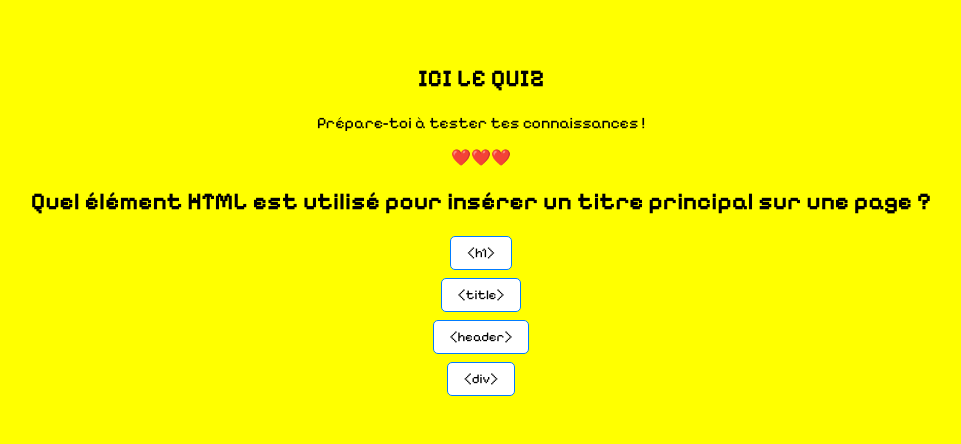
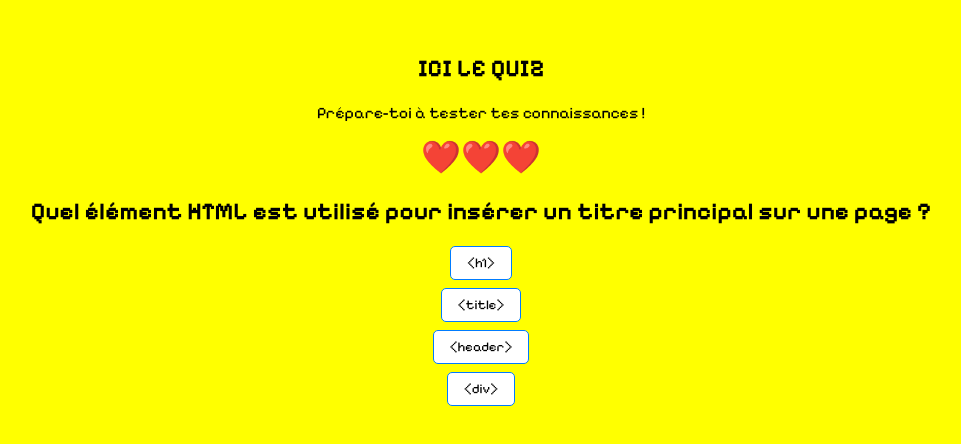
Before and after one commit to ChrisG-WCS/ProtoJam, a React (Vite) app: page /quiz/1 in a window 1280 px wide. Shown: the part 172-616 px from the top of the page, without its empty margins (159-1120 px from the left). Built offline with nearby package versions, Linux system fonts and the light colour scheme.

Commit message:
useContext

```diff
--- a/src/components/Card.tsx
+++ b/src/components/Card.tsx
@@ -1,5 +1,6 @@
 import { useState } from "react";
 import { useNavigate, useParams } from "react-router-dom";
+import { useLives } from "../context/LivesContext";
 
 type Question = {
   id: number;
@@ -14,23 +15,34 @@ type CardProps = {
 
 const Card: React.FC<CardProps> = ({ question }) => {
   const [selectedOption, setSelectedOption] = useState<string | null>(null);
+  const navigate = useNavigate();
+  const { id } = useParams();
+  const currentId = parseInt(id || "1");
+  const { lives, loseLife } = useLives();
 
   if (!question) {
     return <p>Question introuvable</p>;
   }
 
-  const navigate = useNavigate();
-  const { id } = useParams();
-  const currentId = parseInt(id || "1");
+  const handleClick = (option: string) => {
+    if (selectedOption !== null) return;
 
-  const handleClick = (option: string) => {
     setSelectedOption(option);
     const isCorrect = option === question.answer;
     alert(isCorrect ? "Bonne réponse !" : "Mauvaise réponse !");
 
+    const nextLives = isCorrect ? lives : lives - 1;
+
+    if (!isCorrect) {
+      loseLife();
+    }
+
     setTimeout(() => {
-      const nextId = currentId + 1;
-      navigate(`/quiz/${nextId}`);
+      if (nextLives <= 0) {
+        navigate("/gameover");
+      } else {
+        navigate(`/quiz/${currentId + 1}`);
+      }
     }, 1000);
   };
 
--- a/src/components/LivesDisplay.tsx
+++ b/src/components/LivesDisplay.tsx
@@ -1,5 +1,17 @@
+import { useLives } from "../context/LivesContext";
+
 const LivesDisplay = () => {
-  return <div>❤️❤️❤️</div>;
+  const { lives } = useLives();
+
+  return (
+    <div>
+      {Array.from({ length: lives }).map((_, i) => (
+        <span key={i} style={{ color: "red", fontSize: "2rem" }}>
+          ❤️
+        </span>
+      ))}
+    </div>
+  );
 };
 
 export default LivesDisplay;
--- /dev/null
+++ b/src/context/LivesContext.tsx
@@ -0,0 +1,40 @@
+import { createContext, useState, useContext, useCallback } from "react";
+import type { ReactNode } from "react";
+
+interface LivesContextType {
+  lives: number;
+  loseLife: () => void;
+  resetLives: () => void;
+}
+
+const LivesContext = createContext<LivesContextType | null>(null);
+
+interface LivesProviderProps {
+  children: ReactNode;
+}
+
+export const LivesProvider: React.FC<LivesProviderProps> = ({ children }) => {
+  const [lives, setLives] = useState<number>(3);
+
+  const loseLife = useCallback(() => {
+    setLives((prev) => (prev > 0 ? prev - 1 : 0));
+  }, []);
+
+  const resetLives = useCallback(() => {
+    setLives(3);
+  }, []);
+
+  const value = { lives, loseLife, resetLives };
+
+  return (
+    <LivesContext.Provider value={value}>{children}</LivesContext.Provider>
+  );
+};
+
+export const useLives = (): LivesContextType => {
+  const context = useContext(LivesContext);
+  if (!context) {
+    throw new Error("useLives doit être utilisé dans un LivesProvider");
+  }
+  return context;
+};
--- a/src/page/Quiz.tsx
+++ b/src/page/Quiz.tsx
@@ -2,6 +2,7 @@ import { useParams } from "react-router-dom";
 import questions from "../data/Questions";
 import Card from "../components/Card";
 import LivesDisplay from "../components/LivesDisplay";
+import { LivesProvider } from "../context/LivesContext";
 
 const Quiz = () => {
   const { id } = useParams();
@@ -9,6 +10,7 @@ const Quiz = () => {
   const question = questions.find((q) => q.id === questionId);
 
   return (
+    <LivesProvider>
       <section style={{ padding: "2rem", textAlign: "center" }}>
         <h1>ICI LE QUIZ</h1>
         <p>Prépare-toi à tester tes connaissances !</p>
@@ -19,6 +21,7 @@ const Quiz = () => {
           <p>Question introuvable</p>
         )}
       </section>
+    </LivesProvider>
   );
 };
 
```
Lines whose indentation alone changed are shown as unchanged.
